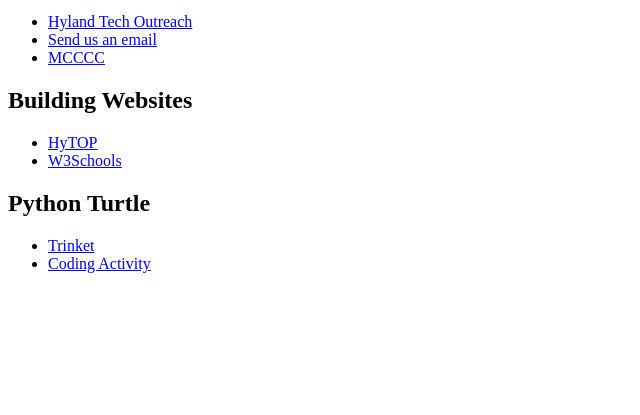
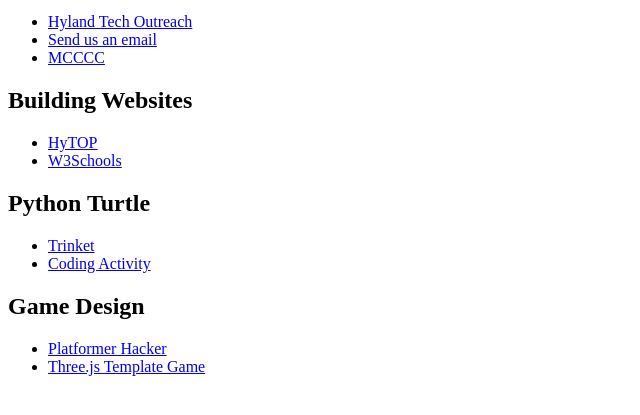
Before and after one commit to hylandtechoutreach/field-trip-landing-page, a plain HTML site: page index.html in a window 1280 px wide. Shown: the part 87-502 px from the top of the page, without its empty margins (0-640 px from the left). Drawn offline with Linux system fonts and the light colour scheme.

Commit message:
Update index.html

```diff
--- a/index.html
+++ b/index.html
@@ -20,5 +20,10 @@
       <li><a href="https://trinket.io">Trinket</a></li>
       <li><a href="https://hylandtechoutreach.github.io/coding-activities/PythonTurtle/StudentDesc.html">Coding Activity</a></li>
     </ul>
+    <h2>Game Design</h2>
+    <ul>
+      <li><a href="https://hytop-backend.onrender.com/static/hackyformer/index.html">Platformer Hacker</a></li>
+      <li><a href="https://hytop.onrender.com/e/three-js-blank-game">Three.js Template Game</a></li>
+    </ul>
   </body>
 </html>
```
